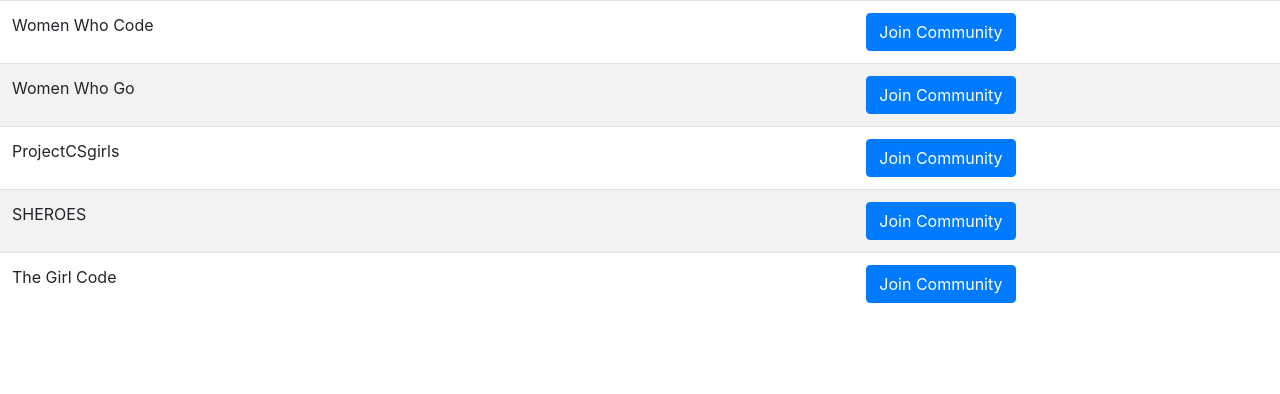
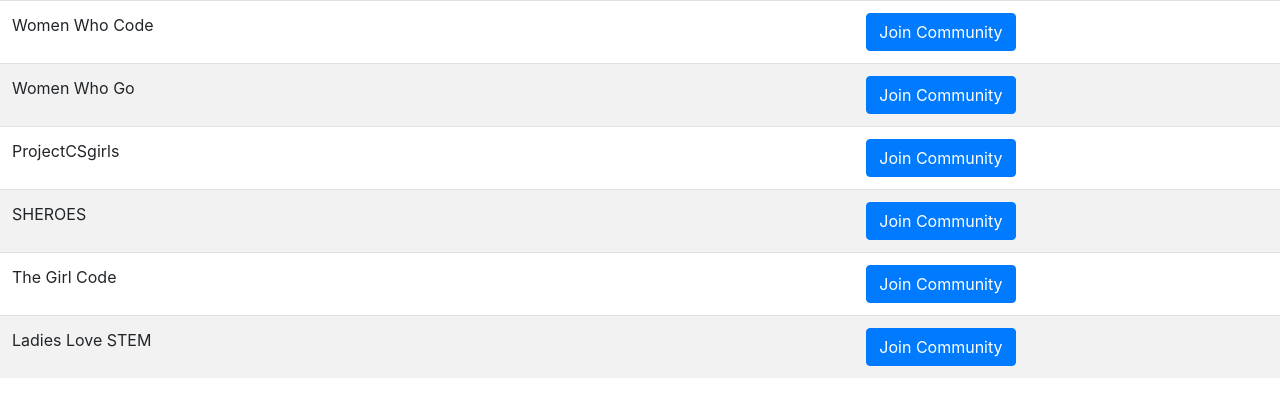
Before and after one commit to tapaswenipathak/Women-Communities, a Django app: page / in a window 1280 px wide. Shown: the part 949-1343 px from the top of the page. Before the commit the page ends 1252 px from the top, so only its background shows below. Run offline with Django 3.2, Linux system fonts and the light colour scheme; some libraries are stand-ins or nearby versions.

Commit message:
Submit Women Community in STEM (#27)
* Submit Women Community in STEm

Added a women community in STEM

* Add  women community in STEM

Added women community with link in index.html

```diff
--- a/templates/index.html
+++ b/templates/index.html
@@ -129,6 +129,12 @@
 						<a class="btn btn-primary" href="https://learn.thegirlcode.co/signup" role="button" target="_blank">Join Community</a>
 					</td>
 				</tr>
+				<tr>
+					<td>Ladies Love STEM</td>
+					<td>
+						<a class="btn btn-primary" href="https://ladieslovestem.com/" role="button" target="_blank">Join Community</a>
+					</td>
+				</tr>
 			</tbody>
 		</table>
     </body>
```
Also changed, not shown: README.md.
